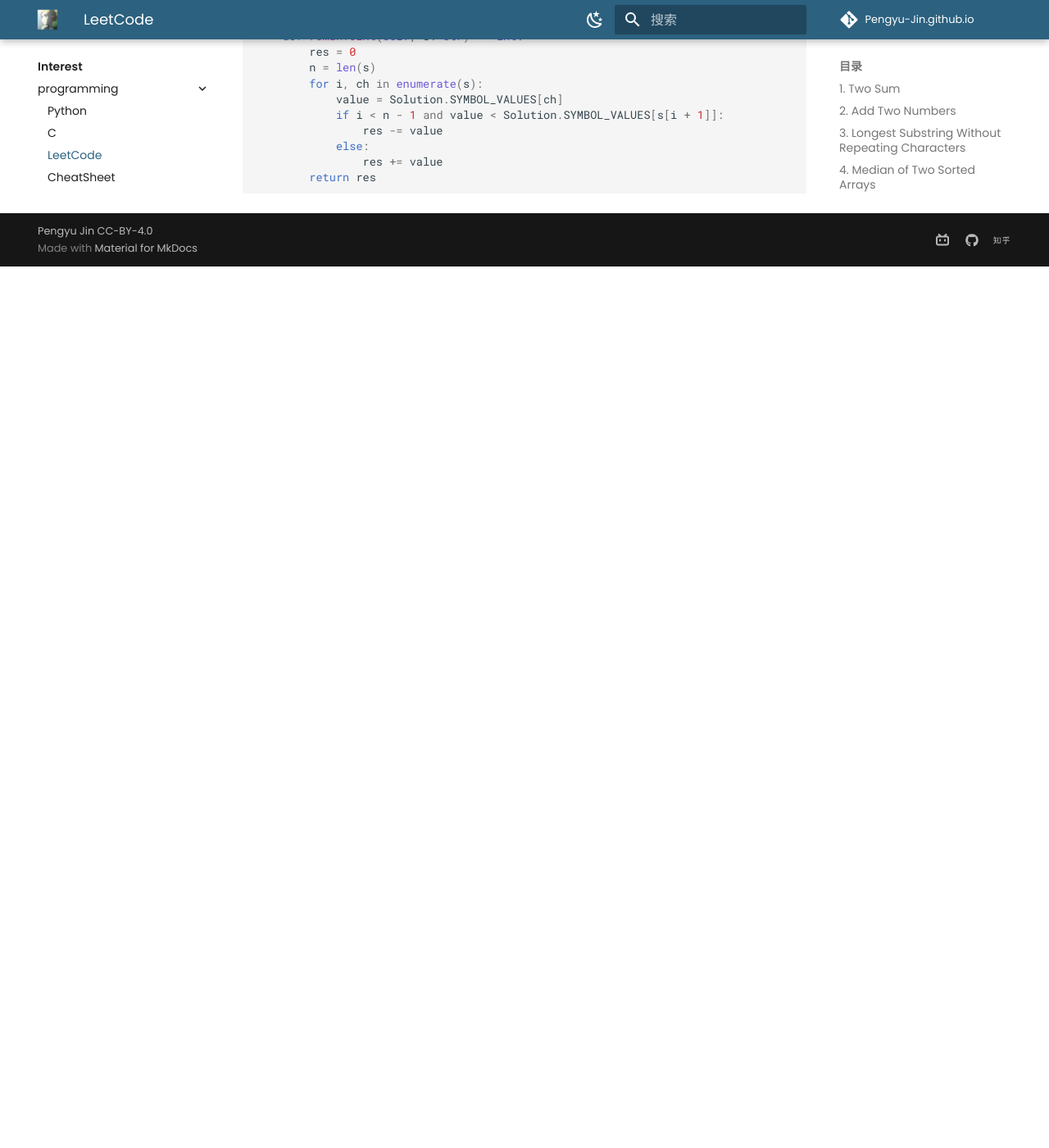
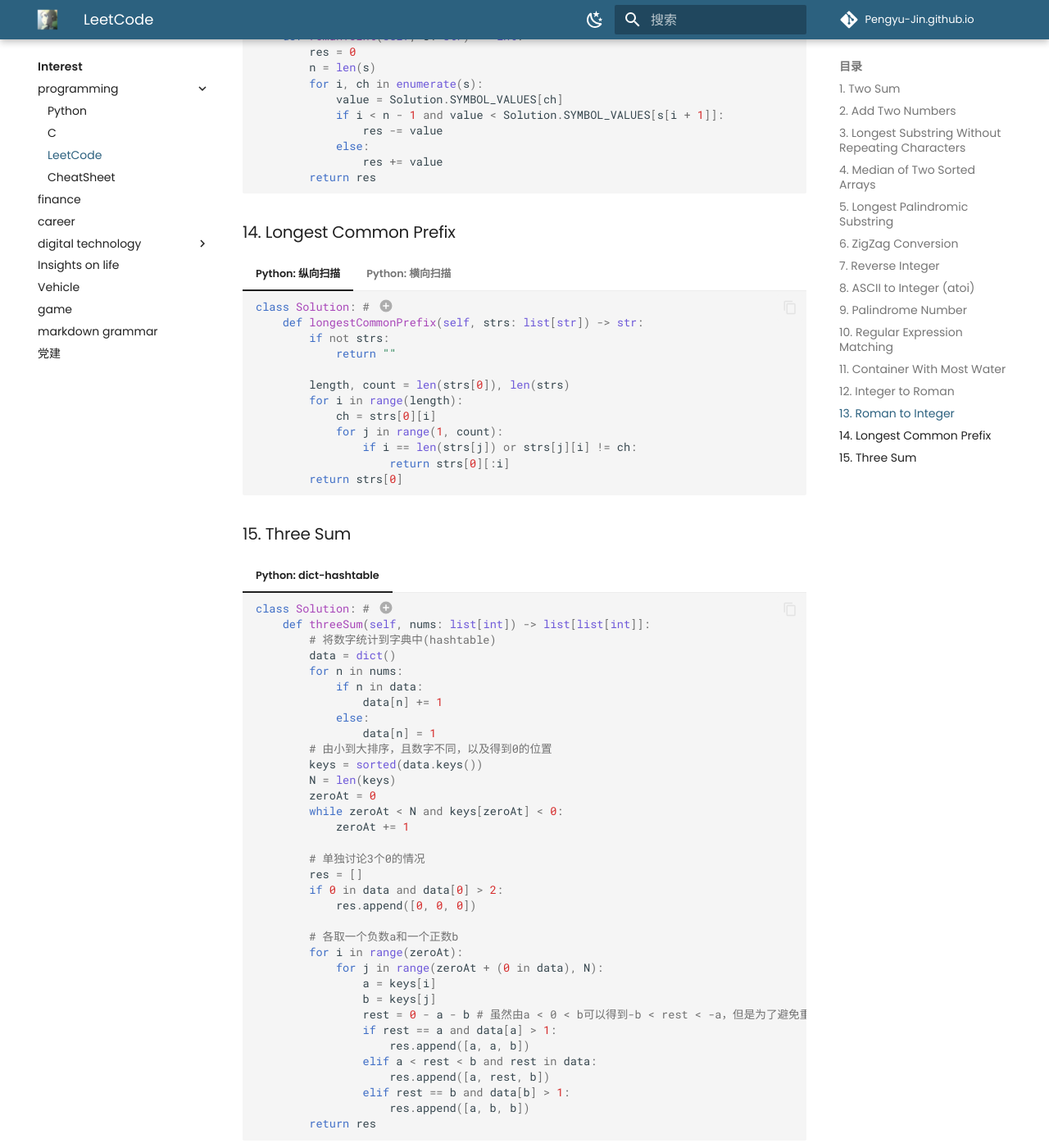
Before and after one commit to Pengyu-Jin/Pengyu-Jin.github.io, an MkDocs documentation site: the page built from docs/interest/programming/leetcode.md, in a window 1280 px wide and 1400 px high, scrolled down 6664 px. Shown: the whole window at 82% size. Built offline with MkDocs 1.6.1 and Material for MkDocs 9.7.7, drawn with Linux system fonts in a browser that asks for light colours; emoji names are drawn with the system emoji font; comment, search, counter and statistics services are not loaded; a style sheet for code colours, icons or effects is not loaded; before the commit the page ends 6989 px from its top, so only the background shows below that; some of the changed text lies outside the part shown.

Commit message:
add gitignore and update the leetcode

````diff
--- a/docs/interest/programming/leetcode.md
+++ b/docs/interest/programming/leetcode.md
@@ -194,7 +194,7 @@
     ```py
     # 合并排序秒了，但合并时间复杂度为O(m+n), 排序采用Timsort算法，时间复杂度变为O((m+n)log(m+n))
     class Solution:  # (1)
-        def findMedianSortedArrays(self, nums1: List[int], nums2: List[int]) -> float:
+        def findMedianSortedArrays(self, nums1: list[int], nums2: list[int]) -> float:
             combine = sorted(nums1 + nums2)
             n = len(combine)
             if n % 2 == 0:
@@ -210,7 +210,7 @@
 
     ```py
     class Solution:
-        def findMedianSortedArrays(self, nums1: List[int], nums2: List[int]) -> float:
+        def findMedianSortedArrays(self, nums1: list[int], nums2: list[int]) -> float:
             def getKthElement(k):
                 """
                 - 主要思路：要找到第 k (k>1) 小的元素，那么就取 pivot1 = nums1[k/2-1] 和 pivot2 = nums2[k/2-1] 进行比较
@@ -522,7 +522,7 @@
 
     ```py
     class Solution: # (1) 指针移动的基本原则是短板动。本题目为贪心算法的一种
-        def maxArea(self, height: List[int]) -> int:
+        def maxArea(self, height: list[int]) -> int:
             left, right = 0, len(height) - 1
             res = 0
             while left < right:
@@ -627,3 +627,89 @@
     ```
 
     1. :white_check_mark: 2025/04/03
+
+### 14. Longest Common Prefix
+
+=== "Python: 纵向扫描"
+
+    ```py
+    class Solution: # (1)
+        def longestCommonPrefix(self, strs: list[str]) -> str:
+            if not strs:
+                return ""
+
+            length, count = len(strs[0]), len(strs)
+            for i in range(length):
+                ch = strs[0][i]
+                for j in range(1, count):
+                    if i == len(strs[j]) or strs[j][i] != ch:
+                        return strs[0][:i]
+            return strs[0]
+    ```
+
+    1. :white_check_mark: 2025/04/04
+
+=== "Python: 横向扫描"
+
+    ```py
+    class Solution:
+        def longestCommonPrefix(self, strs: list[str]) -> str:
+            if not strs:
+                return ""
+
+            prefix, count = strs[0], len(strs)
+            for i in range(1, count):
+                prefix = self.lcp(prefix, strs[i])
+                if not prefix:
+                    return ""
+            return prefix
+
+        def lcp(self, str1: str, str2: str) -> str:
+            minlen, index = min(len(str1), len(str2)), 0
+            while index < minlen and str1[index] == str2[index]:
+                index += 1
+            return str1[:index]
+    ```
+
+### 15. Three Sum
+
+=== "Python: dict-hashtable"
+
+    ```py
+    class Solution: # (1)
+        def threeSum(self, nums: list[int]) -> list[list[int]]:
+            # 将数字统计到字典中(hashtable)
+            data = dict()
+            for n in nums:
+                if n in data:
+                    data[n] += 1
+                else:
+                    data[n] = 1
+            # 由小到大排序，且数字不同，以及得到0的位置
+            keys = sorted(data.keys())
+            N = len(keys)
+            zeroAt = 0
+            while zeroAt < N and keys[zeroAt] < 0:
+                zeroAt += 1
+
+            # 单独讨论3个0的情况
+            res = []
+            if 0 in data and data[0] > 2:
+                res.append([0, 0, 0])
+
+            # 各取一个负数a和一个正数b
+            for i in range(zeroAt):
+                for j in range(zeroAt + (0 in data), N):
+                    a = keys[i]
+                    b = keys[j]
+                    rest = 0 - a - b # 虽然由a < 0 < b可以得到-b < rest < -a，但是为了避免重复，这里强制rest在a和b之间，保证输出的三元组一定是不重复的升序排列。
+                    if rest == a and data[a] > 1:
+                        res.append([a, a, b])
+                    elif a < rest < b and rest in data:
+                        res.append([a, rest, b])
+                    elif rest == b and data[b] > 1:
+                        res.append([a, b, b])
+            return res
+    ```
+
+    1. :white_check_mark: 2025/04/04
````
Also changed, not shown: 1 other file.
